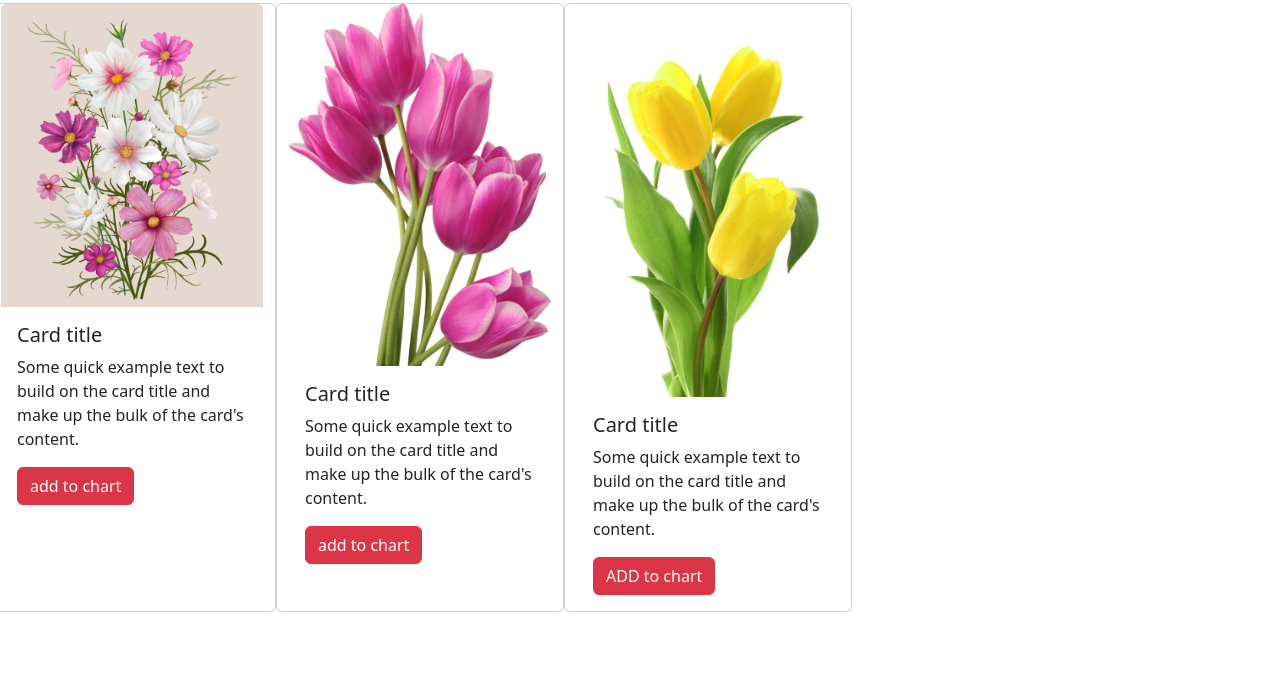
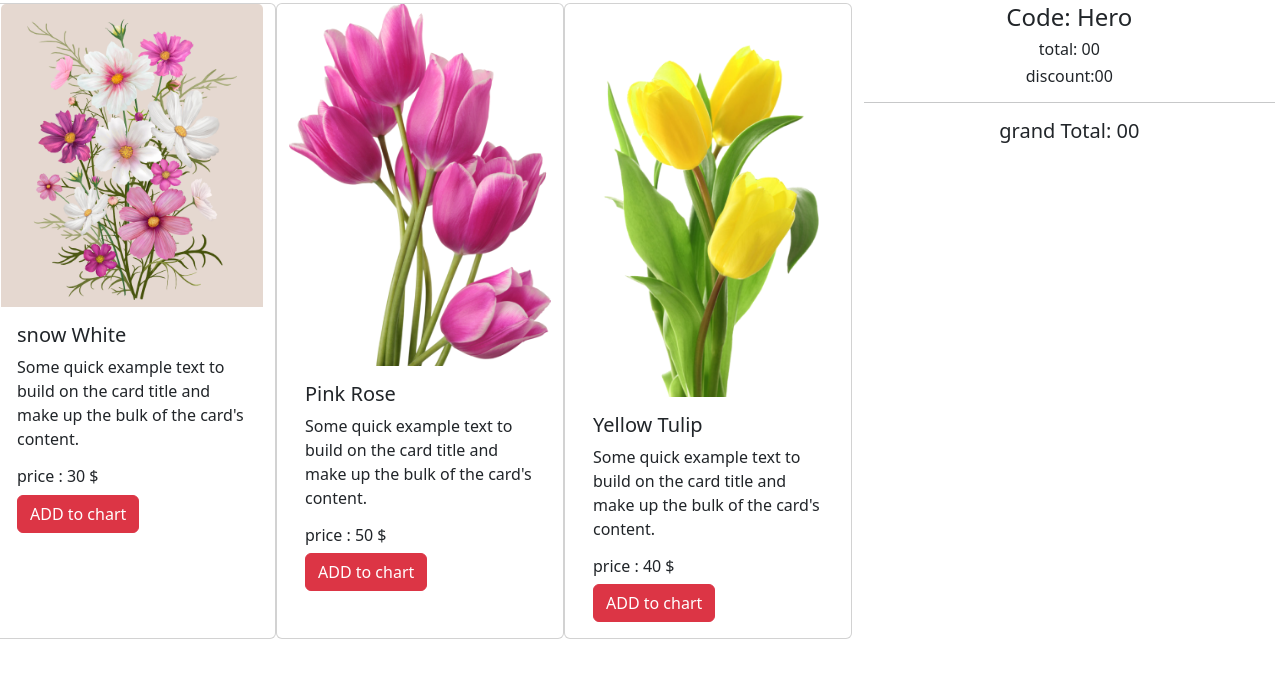
Before and after one commit to LabonnoKhanBonna/DOM-flowerShop, a plain HTML site: page index.html in a window 1280 px wide. Shown: the part 109-786 px from the top of the page. Drawn offline with nearby package versions, Linux system fonts and the light colour scheme.

Commit message:
my third commit

```diff
--- a/dom.js
+++ b/dom.js
@@ -0,0 +1,7 @@
+function handleClickbtn(target){
+    // console.log(target.parentNode.childNodes[1].innerText);
+    const itemName= target.parentNode.childNodes[1].innerText;
+    const li= document.createElement('li');
+    li.innerText = itemName;
+    console.log(li);
+}
--- a/index.html
+++ b/index.html
@@ -58,15 +58,16 @@
         <h1 class="text-center">All flower cards</h1>
 
         <div>
-          <div class="row">
+          <div class="card-container row">
               <!-- <div class="col-sm-8">col-sm-8</div> -->
 
               <div class="card" style="width: 18rem;">
                 <img src="images/Rectangle 4.png" class="card-img-top" alt="...">
                 <div class="card-body">
-                  <h5 class="card-title">Card title</h5>
+                  <h5 class="card-title">snow White</h5>
                   <p class="card-text">Some quick example text to build on the card title and make up the bulk of the card's content.</p>
-                  <a href="#" class="btn btn-danger">add to chart</a>
+                  <h6>price : <span>30</span> $</h6>
+                  <button onclick="handleClickbtn(this)" class="btn btn-danger">ADD to chart</button>
                 </div>
               </div>
 
@@ -75,9 +76,10 @@
               <div class="card" style="width: 18rem;">
                 <img src="images/pngwing 6.png" class="card-img-top" alt="...">
                 <div class="card-body">
-                  <h5 class="card-title">Card title</h5>
+                  <h5 class="card-title">Pink Rose </h5>
                   <p class="card-text">Some quick example text to build on the card title and make up the bulk of the card's content.</p>
-                  <a href="#" class="btn btn-danger">add to chart</a>
+                  <h6>price : <span>50</span> $</h6>
+                  <button onclick="handleClickbtn(this)" class="btn btn-danger">ADD to chart</button>
                 </div>
               </div>
 
@@ -85,21 +87,36 @@
               <div class="card" style="width: 18rem;">
                 <img src="images/pngwing 7.png" class="card-img-top" alt="...">
                 <div class="card-body">
-                  <h5 class="card-title">Card title</h5>
+                  <h5 class="card-title">Yellow Tulip</h5>
                   <p class="card-text">Some quick example text to build on the card title and make up the bulk of the card's content.</p>
-                  <a href="#" class="btn btn-danger">ADD to chart</a>
+                  <h6>price : <span>40</span> $</h6>
+                  <button onclick="handleClickbtn(this)" class="btn btn-danger">ADD to chart</button>
                 </div>
               </div>
 
+              <div class="right-side-container col-4 text-center">
+                <h4>Code: Hero</h4>
+
+                <div class="selected-items" id="selected-items"></div>
+                <div class="cart-box">
+                  <h6>total: <span id="total">00</span></h6>
+                  <h6>discount:<span>00</span></h6>
+                  <hr />
+                  <h5>grand Total: <span>00</span></h5>
+                </div>
+
+                <div class="coupon"></div>
+              </div>
 
 
-<!--
-              <div class="col-sm-4">col-sm-4</div> -->
-            </div>
         </div>
+    </div>
      </section>
 
     <script src="  https://cdn.jsdelivr.net/npm/bootstrap@5.3.2/dist/js/bootstrap.bundle.min.js"></script>
     <script src="dom.js"></script>
+    <script src="https://cdn.jsdelivr.net/npm/@popperjs/core@2.11.8/dist/umd/popper.min.js" integrity="sha384-I7E8VVD/ismYTF4hNIPjVp/Zjvgyol6VFvRkX/vR+Vc4jQkC+hVqc2pM8ODewa9r" crossorigin="anonymous"></script>
+<script src="https://cdn.jsdelivr.net/npm/bootstrap@5.3.2/dist/js/bootstrap.min.js" integrity="sha384-BBtl+eGJRgqQAUMxJ7pMwbEyER4l1g+O15P+16Ep7Q9Q+zqX6gSbd85u4mG4QzX+" crossorigin="anonymous"></script>
+<script src="dom.js"></script>
 </body>
 </html>
```
